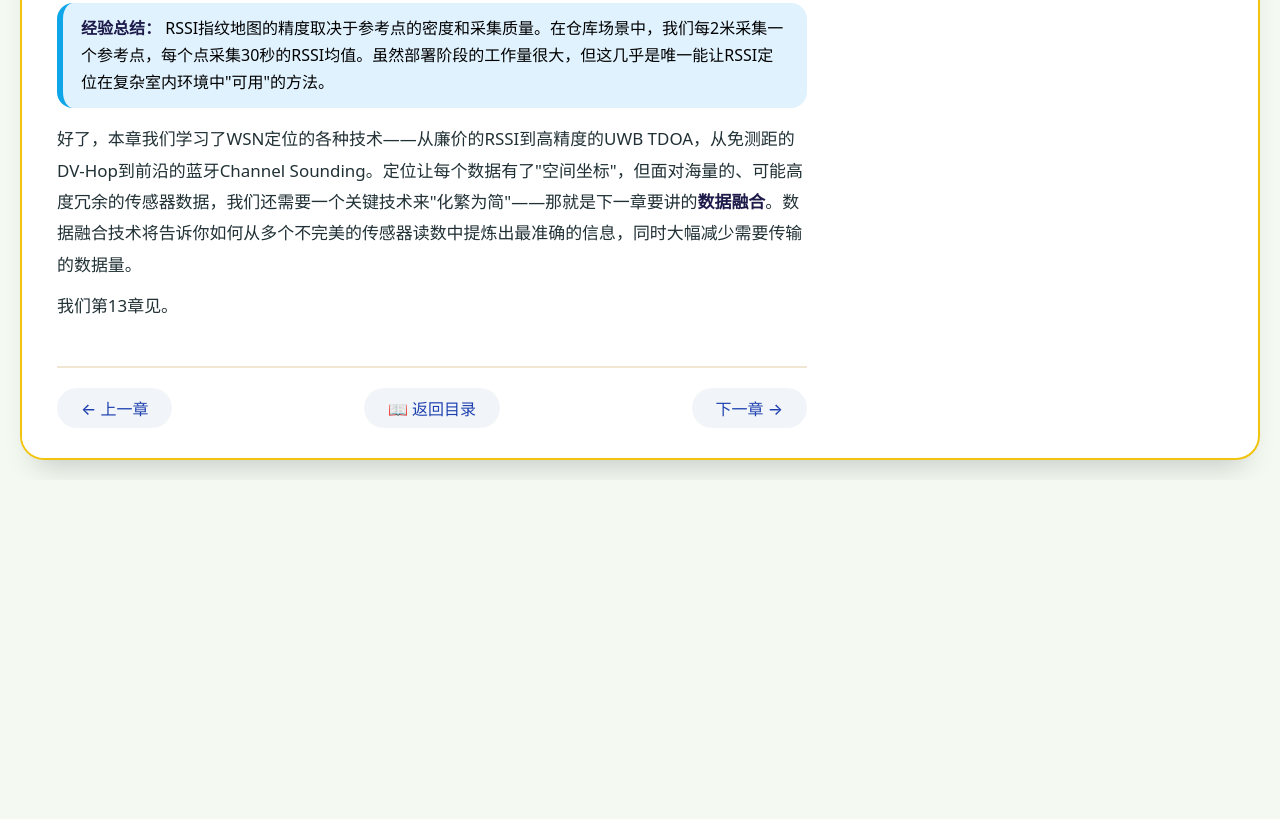
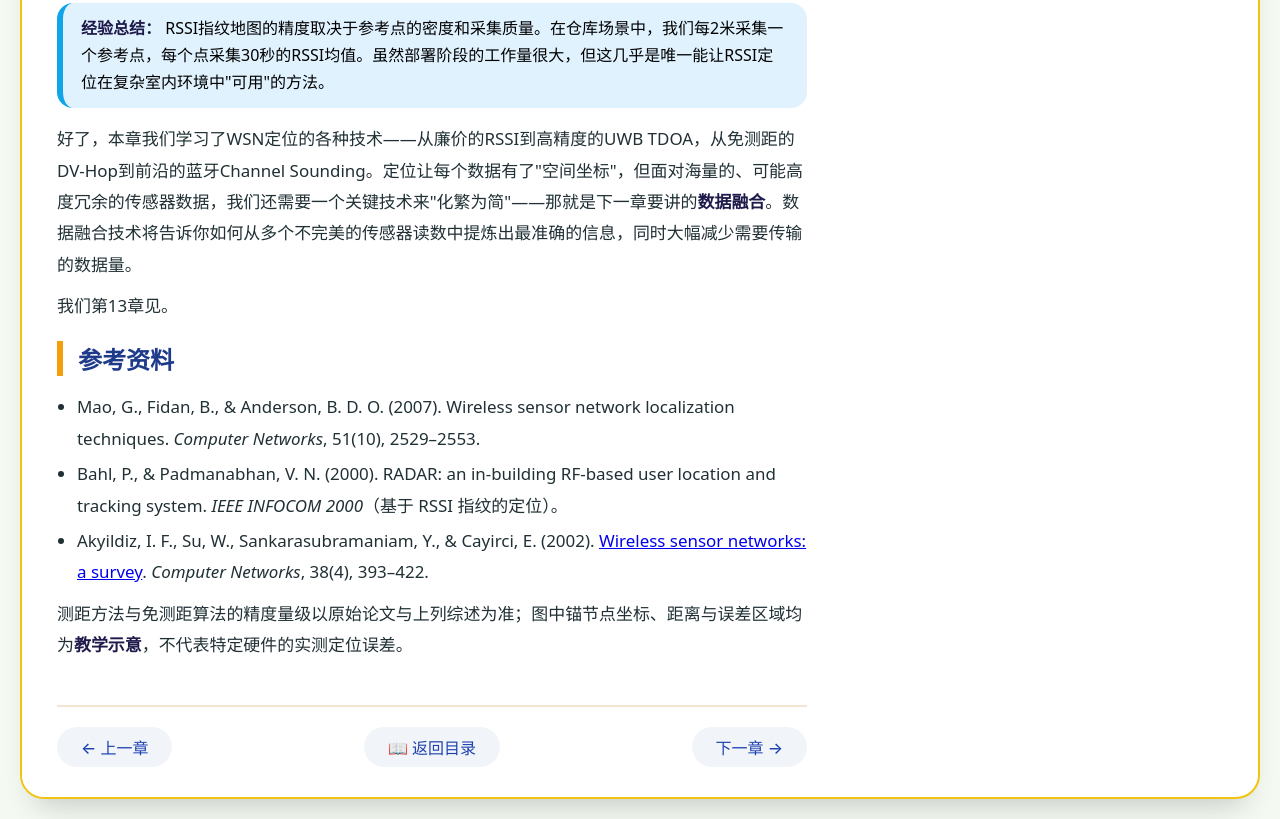
Before and after one commit to 1998x-stack/sensor-network-tutorial, a plain HTML site: page 12.html in a window 1280 px wide. Shown: the part 7058-7877 px from the top of the page. Before the commit the page ends 7538 px from the top, so only its background shows below. Drawn offline with Linux system fonts and the light colour scheme.

Commit message:
docs(sensor-network-tutorial): 第12章补充参考资料与定位示意来源标注

```diff
--- a/12.html
+++ b/12.html
@@ -293,6 +293,14 @@ function trilateration(anchors, distances):
 
         <p>我们第13章见。</p>
 
+        <h2>参考资料</h2>
+        <ul>
+            <li>Mao, G., Fidan, B., &amp; Anderson, B. D. O. (2007). Wireless sensor network localization techniques. <em>Computer Networks</em>, 51(10), 2529–2553.</li>
+            <li>Bahl, P., &amp; Padmanabhan, V. N. (2000). RADAR: an in-building RF-based user location and tracking system. <em>IEEE INFOCOM 2000</em>（基于 RSSI 指纹的定位）。</li>
+            <li>Akyildiz, I. F., Su, W., Sankarasubramaniam, Y., &amp; Cayirci, E. (2002). <a href="https://doi.org/10.1016/S1389-1286(01)00302-4">Wireless sensor networks: a survey</a>. <em>Computer Networks</em>, 38(4), 393–422.</li>
+        </ul>
+        <p>测距方法与免测距算法的精度量级以原始论文与上列综述为准；图中锚节点坐标、距离与误差区域均为<strong>教学示意</strong>，不代表特定硬件的实测定位误差。</p>
+
         <div class="footer-nav">
             <a href="11.html">← 上一章</a>
             <a href="index.html">📖 返回目录</a>
```
